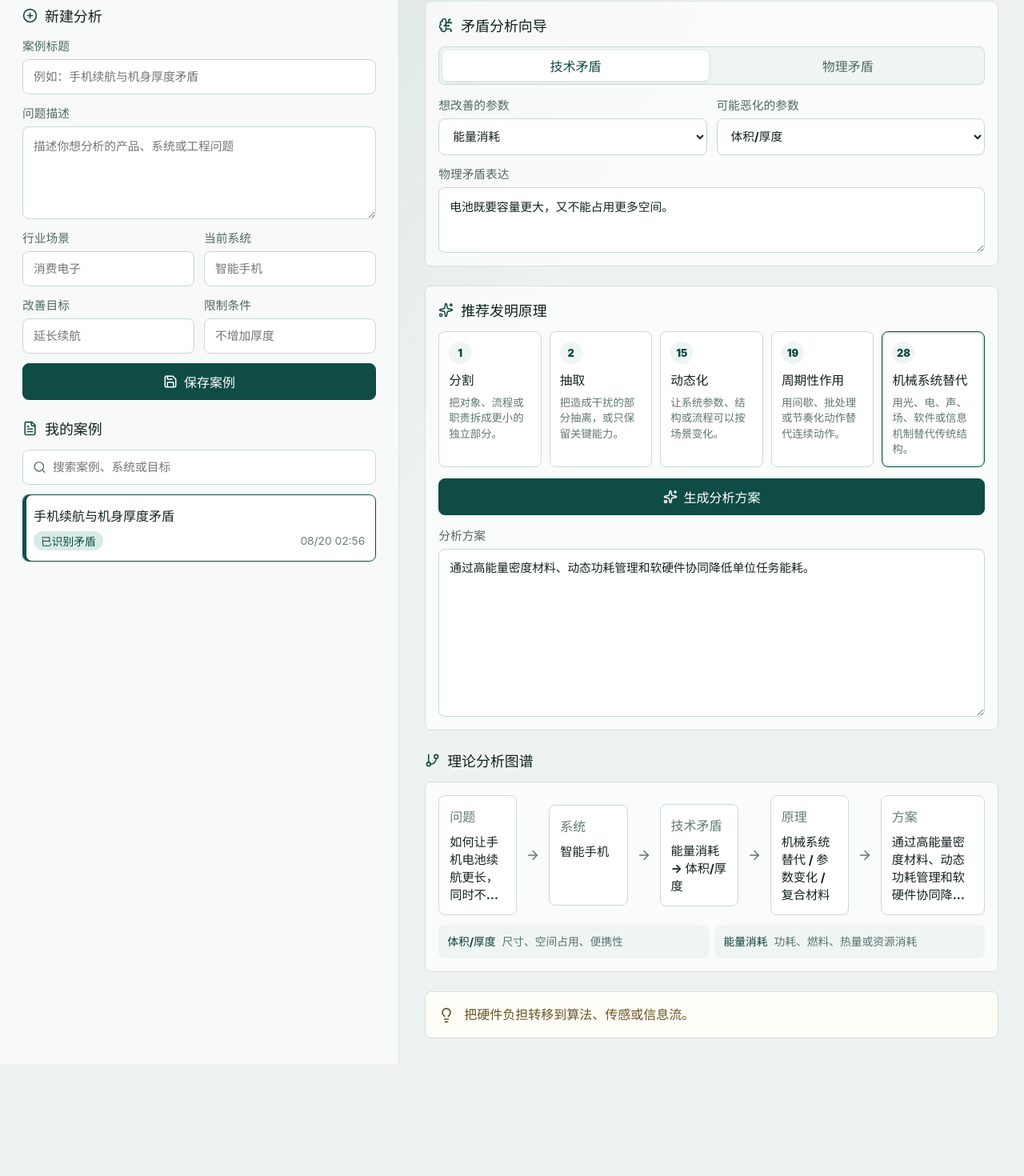
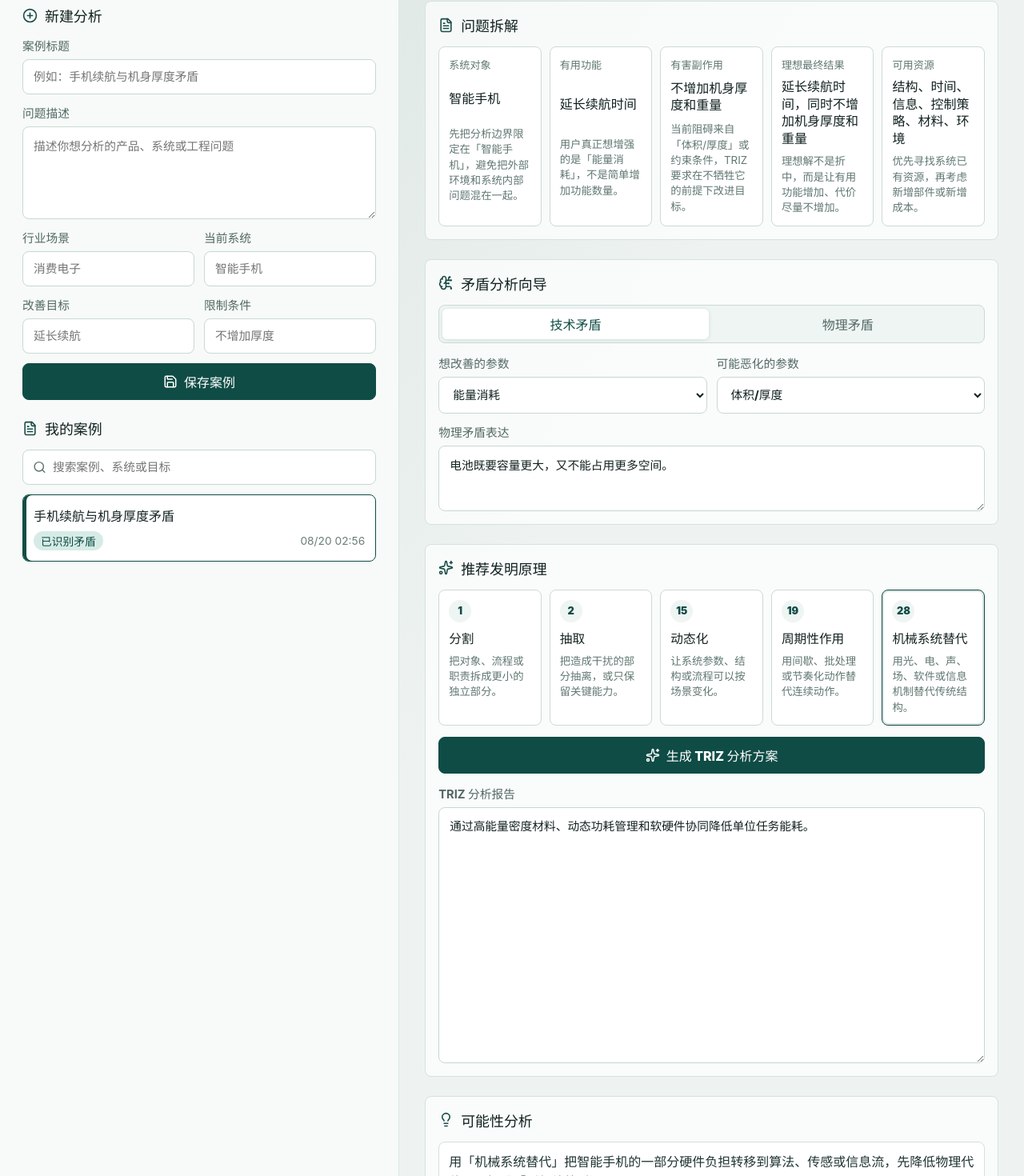
Before and after one commit to cinderella-liu/triz-visual-analysis-app, a React (Vite) app: page / in a window 1280 px wide. Shown: the part 258-1728 px from the top of the page at 80% size. Before the commit the page ends 1588 px from the top, so only its background shows below. Built offline with nearby package versions, Linux system fonts and the light colour scheme.

Commit message:
feat: add TRIZ problem decomposition

```diff
--- a/src/App.tsx
+++ b/src/App.tsx
@@ -282,6 +282,10 @@ function parameterName(id: string) {
   return parameters.find((item) => item.id === id)?.name ?? "未选择";
 }
 
+function knownParameterName(id: string, fallback: string) {
+  return parameters.find((item) => item.id === id)?.name ?? fallback;
+}
+
 function recommendPrinciples(item: TrizCase) {
   const signals = [item.improvingParameter, item.worseningParameter].filter(Boolean);
   const ranked = principles
@@ -295,30 +299,94 @@ function recommendPrinciples(item: TrizCase) {
   return (matched.length ? matched : principles.slice(0, 4)).slice(0, 5);
 }
 
+function buildProblemBreakdown(item: TrizCase) {
+  const improving = knownParameterName(item.improvingParameter, item.goal || "目标效果");
+  const worsening = knownParameterName(item.worseningParameter, item.constraint || "副作用");
+
+  return [
+    {
+      label: "系统对象",
+      value: item.systemName || "待识别",
+      insight: `先把分析边界限定在「${item.systemName || "当前系统"}」，避免把外部环境和系统内部问题混在一起。`,
+    },
+    {
+      label: "有用功能",
+      value: item.goal || "待识别",
+      insight: `用户真正想增强的是「${improving}」，不是简单增加功能数量。`,
+    },
+    {
+      label: "有害副作用",
+      value: item.constraint || worsening,
+      insight: `当前阻碍来自「${worsening}」或约束条件，TRIZ 要求在不牺牲它的前提下改进目标。`,
+    },
+    {
+      label: "理想最终结果",
+      value: `${item.goal || "目标改善"}，同时${item.constraint || "不引入新的副作用"}`,
+      insight: "理想解不是折中，而是让有用功能增加、代价尽量不增加。",
+    },
+    {
+      label: "可用资源",
+      value: "结构、时间、信息、控制策略、材料、环境",
+      insight: "优先寻找系统已有资源，再考虑新增部件或新增成本。",
+    },
+  ];
+}
+
+function buildPossibilities(item: TrizCase, activePrinciples: Principle[]) {
+  const system = item.systemName || "系统";
+  const goal = item.goal || "改善目标";
+  const constraint = item.constraint || knownParameterName(item.worseningParameter, "副作用");
+
+  return activePrinciples.map((principle) => {
+    if (principle.id === 28) {
+      return `用「${principle.name}」把${system}的一部分硬件负担转移到算法、传感或信息流，先降低物理代价，再提升「${goal}」。`;
+    }
+    if (principle.id === 35) {
+      return `用「${principle.name}」把固定参数改成动态参数，让${system}在不同场景下采用不同策略，减少「${constraint}」的副作用。`;
+    }
+    if (principle.id === 40) {
+      return `用「${principle.name}」组合材料、模块或能力，让不同部分分别承担性能、成本和稳定性要求。`;
+    }
+    return `用「${principle.name}」：${principle.action}，形成一个不直接牺牲「${constraint}」的替代路径。`;
+  });
+}
+
 function generateAnalysisPlan(item: TrizCase, activePrinciples: Principle[]) {
-  const improving = parameterName(item.improvingParameter);
-  const worsening = parameterName(item.worseningParameter);
+  const improving = knownParameterName(item.improvingParameter, item.goal || "待改善参数");
+  const worsening = knownParameterName(item.worseningParameter, item.constraint || "可能恶化参数");
   const contradiction =
     item.contradictionType === "技术矛盾"
       ? `希望改善「${improving}」，但可能恶化「${worsening}」。`
       : item.physicalContradiction || `同一系统同时需要满足互相冲突的状态。`;
+  const breakdown = buildProblemBreakdown(item);
+  const possibilities = buildPossibilities(item, activePrinciples);
   const principleLines = activePrinciples.map(
     (principle, index) => `${index + 1}. ${principle.name}：${principle.action}`,
   );
-  const firstAction = activePrinciples[0]?.action ?? "先选择一个发明原理，再把它转化为可验证动作。";
 
   return [
-    `分析判断：${item.title}`,
-    `问题：${item.description || "待补充问题描述"}`,
-    `当前系统：${item.systemName || "待补充系统"}；目标：${item.goal || "待补充目标"}；约束：${item.constraint || "待补充约束"}。`,
-    `核心矛盾：${contradiction}`,
+    `TRIZ 分析报告：${item.title}`,
     "",
-    "推荐方案方向：",
+    "一、问题拆解",
+    ...breakdown.map((part) => `- ${part.label}：${part.value}。${part.insight}`),
+    "",
+    "二、矛盾推导",
+    `- 表层问题：${item.description || "待补充问题描述"}`,
+    `- 技术矛盾：${contradiction}`,
+    `- 物理矛盾：${item.physicalContradiction || `系统既要提升「${improving}」，又不能付出「${worsening}」代价。`}`,
+    `- TRIZ 关键问法：怎样让「${improving}」变好，同时不让「${worsening}」变差？`,
+    "",
+    "三、可用发明原理",
     ...principleLines,
     "",
-    `初始方案：${firstAction}围绕「${item.goal || "改善目标"}」设计一个小规模验证版本，并保持「${item.constraint || worsening}」不被明显恶化。`,
-    "验证指标：目标参数是否改善；副作用参数是否可控；用户/系统成本是否低于现有方案。",
-    "下一步实验：做一个最小样机或流程原型，记录前后对比数据，再决定是否扩大方案。",
+    "四、可能方案",
+    ...possibilities.map((possibility, index) => `${index + 1}. ${possibility}`),
+    "",
+    "五、验证路径",
+    `- 目标指标：验证「${improving}」是否显著改善。`,
+    `- 副作用指标：验证「${worsening}」是否没有明显恶化。`,
+    "- 最小实验：先做一个低成本原型或流程模拟，用前后对比数据判断方案是否值得继续。",
+    "- 决策标准：只有当目标收益大于新增复杂度、成本和风险时，才进入下一轮方案深化。",
   ].join("\n");
 }
 
@@ -368,6 +436,8 @@ export function App() {
   const selectedPrinciples = selectedCase
     ? principles.filter((principle) => selectedCase.selectedPrincipleIds.includes(principle.id))
     : [];
+  const breakdown = selectedCase ? buildProblemBreakdown(selectedCase) : [];
+  const possibilities = selectedCase ? buildPossibilities(selectedCase, selectedPrinciples.length ? selectedPrinciples : recommended.slice(0, 3)) : [];
 
   function updateCases(nextCases: TrizCase[]) {
     setCases(nextCases);
@@ -564,6 +634,22 @@ export function App() {
 
             <WorkflowSteps status={selectedCase.status} />
 
+            <section className="decomposition-panel">
+              <div className="section-title">
+                <FileText size={19} />
+                <h2>问题拆解</h2>
+              </div>
+              <div className="decomposition-grid">
+                {breakdown.map((item) => (
+                  <div className="decomposition-card" key={item.label}>
+                    <span>{item.label}</span>
+                    <strong>{item.value}</strong>
+                    <small>{item.insight}</small>
+                  </div>
+                ))}
+              </div>
+            </section>
+
             <section className="analysis-board">
               <div className="section-title">
                 <BrainCircuit size={19} />
@@ -646,10 +732,10 @@ export function App() {
               </div>
               <button className="primary-button plan-button" type="button" onClick={handleGeneratePlan}>
                 <Sparkles size={18} />
-                生成分析方案
+                生成 TRIZ 分析方案
               </button>
               <label>
-                分析方案
+                TRIZ 分析报告
                 <textarea
                   className="plan-textarea"
                   value={selectedCase.solutionHypothesis}
@@ -657,6 +743,18 @@ export function App() {
                   placeholder="点击「生成分析方案」，系统会把矛盾和发明原理转成可验证方案"
                 />
               </label>
+            </section>
+
+            <section className="possibility-panel">
+              <div className="section-title">
+                <Lightbulb size={19} />
+                <h2>可能性分析</h2>
+              </div>
+              <div className="possibility-list">
+                {possibilities.map((possibility) => (
+                  <p key={possibility}>{possibility}</p>
+                ))}
+              </div>
             </section>
 
             <section className="analysis-path" aria-label="分析图谱">
--- a/src/styles.css
+++ b/src/styles.css
@@ -406,17 +406,53 @@ dd {
 
 .analysis-board,
 .principle-panel,
+.decomposition-panel,
+.possibility-panel,
 .analysis-path {
   margin-top: 24px;
 }
 
 .analysis-board,
 .principle-panel,
+.decomposition-panel,
+.possibility-panel,
 .graph-card {
   border: 1px solid #d5e2df;
   border-radius: 8px;
   padding: 16px;
   background: rgba(255, 255, 255, 0.72);
+}
+
+.decomposition-grid {
+  display: grid;
+  grid-template-columns: repeat(5, minmax(0, 1fr));
+  gap: 10px;
+}
+
+.decomposition-card {
+  display: grid;
+  gap: 8px;
+  min-height: 150px;
+  border: 1px solid #cbdad7;
+  border-radius: 8px;
+  padding: 12px;
+  background: #ffffff;
+}
+
+.decomposition-card span {
+  color: #607772;
+  font-size: 0.82rem;
+  font-weight: 900;
+}
+
+.decomposition-card strong {
+  color: #10211f;
+  line-height: 1.35;
+}
+
+.decomposition-card small {
+  color: #607772;
+  line-height: 1.45;
 }
 
 .switch-row {
@@ -468,7 +504,22 @@ dd {
 }
 
 .plan-textarea {
-  min-height: 210px;
+  min-height: 320px;
+  line-height: 1.55;
+}
+
+.possibility-list {
+  display: grid;
+  gap: 10px;
+}
+
+.possibility-list p {
+  margin: 0;
+  border: 1px solid #d4dfdc;
+  border-radius: 8px;
+  padding: 12px;
+  background: #ffffff;
+  color: #1f3431;
   line-height: 1.55;
 }
 
@@ -647,6 +698,10 @@ dd {
   .principle-list {
     grid-template-columns: repeat(2, minmax(0, 1fr));
   }
+
+  .decomposition-grid {
+    grid-template-columns: repeat(2, minmax(0, 1fr));
+  }
 }
 
 @media (max-width: 620px) {
@@ -660,7 +715,8 @@ dd {
   .path-map,
   .parameter-grid,
   .parameter-hints,
-  .principle-list {
+  .principle-list,
+  .decomposition-grid {
     grid-template-columns: 1fr;
   }
 
```
Also changed, not shown: public-preview.html (+7 -7 lines).
